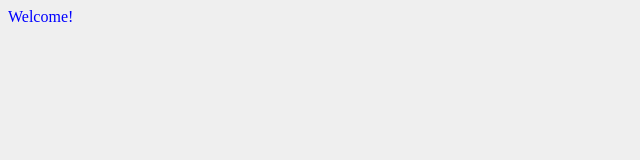
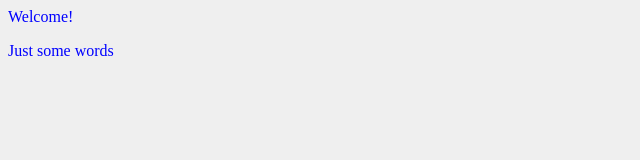
Before and after one commit to Fbw9/project-template, a React app: page public/index.html in a window 1280 px wide. Shown: the full height of the page, 0-640 px from the left. Built offline with nearby package versions, Linux system fonts and the light colour scheme.

Commit message:
just some words for the testing

```diff
--- a/public/index.html
+++ b/public/index.html
@@ -8,5 +8,8 @@
   </head>
   <body>
     Welcome!
+  <p>
+    Just some words
+  </p>
   </body>
 </html>
```
